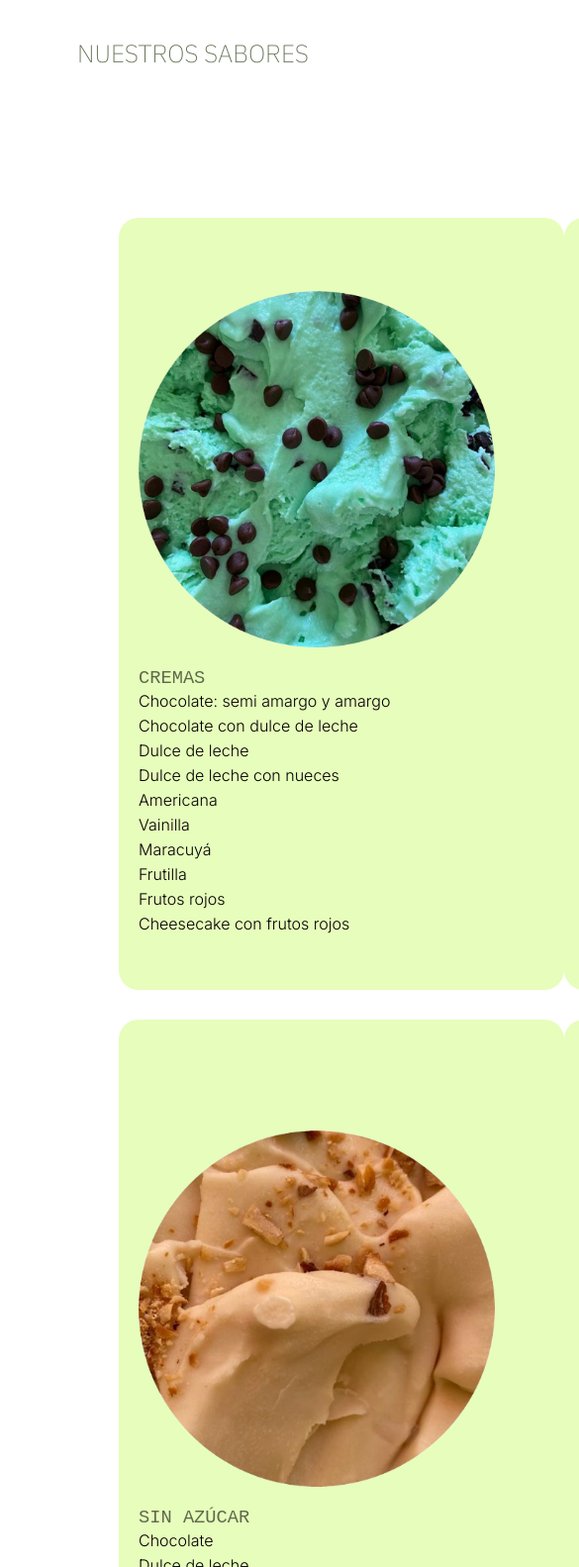
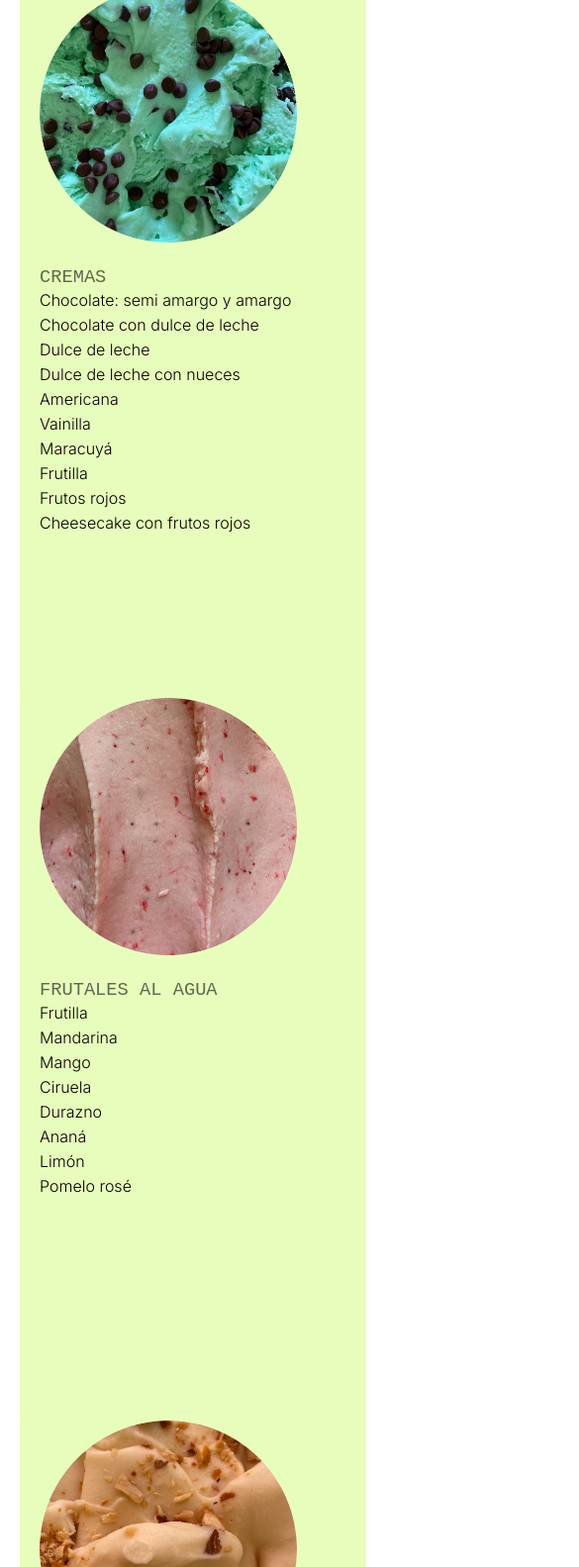
Before and after one commit to pilestevez571/heladeria-dulcinea, a website: page pages/sabores.html in a window 390 px wide. Shown: the part 387-1970 px from the top of the page at 99% size, 585 px wide, since content can reach past the window. Drawn offline with Linux system fonts and the light colour scheme.

Commit message:
responsive sabores en proceso

```diff
--- a/pages/sabores.html
+++ b/pages/sabores.html
@@ -41,7 +41,6 @@
                         <li>Cheesecake con frutos rojos</li>
                     </ul>
             </div>
-
             <div class="cardfrutales">
                 <img class="sabores" src="../assets/img/frutales.png" alt="saboresfrutales">
                 <h3> FRUTALES AL AGUA </h3>
@@ -54,14 +53,8 @@
                     <li>Ananá</li>
                     <li>Limón</li>
                     <li>Pomelo rosé</li>
-                    <li></li>
-                    <li></li>
-                    <li></li>
-                    <li></li>
-                    <li></li>
                 </ul>
             </div>
-
             <div class="cardsinazucar">
                 <img class="sabores" src="../assets/img/sinazucar.png" alt="saboressinazucar">
                 <h3> SIN AZÚCAR </h3>
@@ -75,7 +68,6 @@
                     <li>Banana</li>
                 </ul>
             </div>
-
             <div class="cardespeciales">
                 <img class="sabores" src="../assets/img/especiales.png" alt="saboressinazucar">
                 <h3> ESPECIALES </h3>
@@ -91,7 +83,6 @@
         </section>
     </main>
 
-
     <footer>
         <div class="redes">
             <a href="https://www.facebook.com/heladeriadulcineaa" target="_blank"><img src="../assets/img/Facebook.png" alt="logofacebook"></a>
--- a/scss/layout/_footer.scss
+++ b/scss/layout/_footer.scss
@@ -1,6 +1,7 @@
 footer {
     background-color: #E7FDBB;
     height: 200px;
+    margin-top: 100px;
 
         .redes {display: flex;
                 justify-content: center;
--- a/scss/layout/_main-sabores.scss
+++ b/scss/layout/_main-sabores.scss
@@ -4,30 +4,20 @@
     .sectionsabores {
         display: grid;
         grid-template-columns: repeat(2,1fr);
-        grid-template-rows: repeat(2,1fr);
-        grid-template-areas:
-        "cremas frutales "
-        "sinazucar especiales";
-        margin: 20px;
-        padding: 100px;
-        align-items: center;
-
+        grid-template-rows: repeat(2,780px);
+        gap: 20px;
+        justify-items: center;
 
         .cardcremas, .cardfrutales, .cardsinazucar, .cardespeciales {
-            grid-area: cremas;
             background-color: #E7FDBB;
             width: 450px;
             height: 780px;
             border-radius: 20px;
-            display: flex;
-            flex-direction: column;
-            justify-content: center;
 
             img {
                 width: 400px;
                 height: 400px;
                 padding: 20px;
-                justify-items: center;
             }
 
             h3 {
@@ -47,17 +37,25 @@
 
         }
 
+        .cardcremas {
+            grid-column: 1/2;
+            grid-row: 1/2;
+        }
+
         .cardfrutales {
-            grid-area: frutales;
+            grid-column: 2/3;
+            grid-row: 1/2;
         }
 
         .cardsinazucar {
-            grid-area: sinazucar;
+            grid-column: 1/2;
+            grid-row: 2/3;
             margin-top: 20px;
         }
 
         .cardespeciales {
-            grid-area: especiales;
+            grid-column: 2/3;
+            grid-row: 2/3;
             margin-top: 20px;
         }
     }
--- a/scss/layout/mediaquery/_media-1024.scss
+++ b/scss/layout/mediaquery/_media-1024.scss
@@ -23,10 +23,40 @@
         font-size: 40px;}
 
     .textogrande {
-        font-size: 38px;}
+        font-size: 38px;
+    }
 
-        .cardcremas, .cardfrutales, .cardsinazucar, .cardespeciales {
-            width:50%;
+    .mainsabores {
+        .sectionsabores {
+            display: grid;
+            grid-template-columns: 1fr;
+            grid-template-rows: repeat(4,700px);
+            justify-items: center;
+            align-items: center;
 
+            .cardcremas, .cardfrutales, .cardsinazucar, .cardespeciales {
+                width: 420px;
+                height: 700px;
+
+            }
+
+            .cardcremas {
+                grid-column: 1;
+                grid-row: 1/2;
+            }
+            .cardfrutales {
+                grid-column: 1;
+                grid-row: 2/3;
+            }
+            .cardsinazucar {
+                grid-column: 1;
+                grid-row: 3/4;
+            }
+            .cardespeciales {
+                grid-column: 1;
+                grid-row: 4/5;
+            }
         }
+    }
+
 }
--- a/scss/layout/mediaquery/_media-375.scss
+++ b/scss/layout/mediaquery/_media-375.scss
@@ -6,4 +6,21 @@
     .imgnosotros {width: 300px;
         height: 308px;}
 
+    .mainsabores {
+        .sectionsabores {
+            display: grid;
+            grid-template-rows: repeat(4,530px);
+            .cardcremas, .cardfrutales, .cardsinazucar, .cardespeciales {
+                width: 250px;
+                height: 500px;
+                gap: 20px;
+
+                img {
+                    width: 200px;
+                    height: 200px;
+                }
+            }
+        }
+    }
+
 }
--- a/scss/layout/mediaquery/_media-768.scss
+++ b/scss/layout/mediaquery/_media-768.scss
@@ -1,16 +1,16 @@
 @media (max-width: 768px) {
 
+    header {
+        .navbar {
+        font-size: 15px;
+        gap: 15px;
+        flex-wrap: wrap;
+        }
+    }
     h1 {
         font-size: 25px;
         text-align: center;
     }
-
-    .navbar {
-        font-size: 15px;
-        gap: 15px;
-        flex-wrap: wrap;
-    }
-
     .sectionindex {
         background-position: center center;
     }
@@ -35,4 +35,18 @@
     .imgnosotros {
         width: 425px;
         height: 432px;}
+
+    .mainsabores {
+        .sectionsabores {
+            .cardcremas, .cardfrutales, .cardsinazucar, .cardespeciales {
+                width: 350px;
+                height: 780px;
+
+                img {
+                    width: 300px;
+                    height: 300px;
+                }
+            }
+        }
+    }
 }
--- a/scss/style.scss
+++ b/scss/style.scss
@@ -7,7 +7,7 @@
 @import "./layout/main-nosotros";
 @import "./layout/main-contacto";
 @import "./layout/main-sabores";
+@import "./layout/mediaquery/media-1024";
+@import "./layout/mediaquery/media-768";
+@import "./layout/mediaquery/media-425";
 @import "./layout/mediaquery/media-375";
-@import "./layout/mediaquery/media-425";
-@import "./layout/mediaquery/media-768";
-@import "./layout/mediaquery/media-1024";
```
Also changed, not shown: css/style.css.
